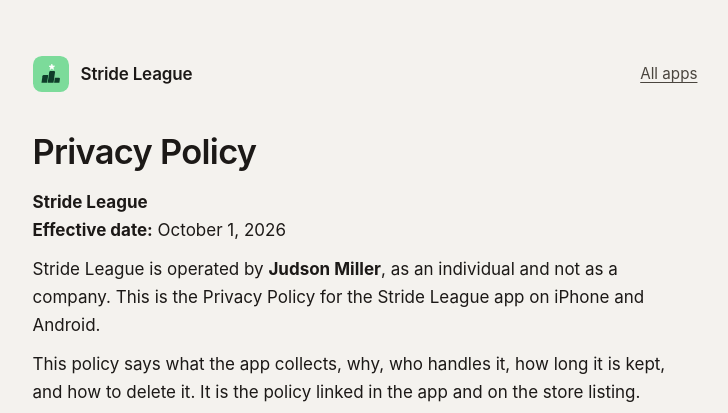
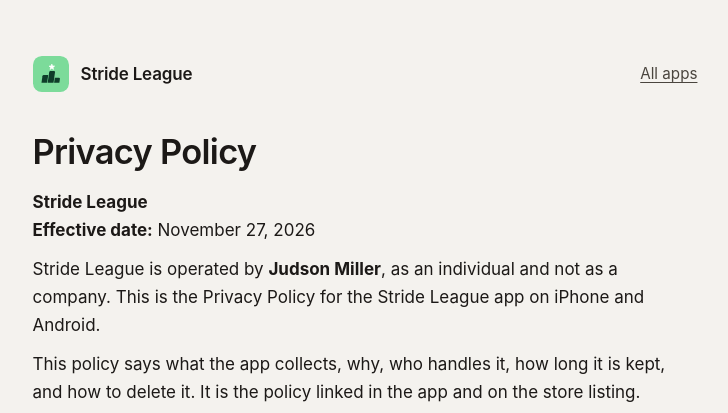
Before and after one commit to Koffeekinggamer/stride-league-legal, a Jekyll site: the page built from privacy.md, in a window 1280 px wide and 900 px high. Shown: the top 413 px of the window, without its empty margins (275-1003 px from the left). Built offline with Jekyll 4.4.1, drawn with Linux system fonts in a browser that asks for light colours.

Commit message:
Privacy: effective date November 27, 2026

```diff
--- a/privacy.md
+++ b/privacy.md
@@ -7,7 +7,7 @@ permalink: /privacy/
 # Privacy Policy
 
 **Stride League**
-**Effective date:** October 1, 2026
+**Effective date:** November 27, 2026
 
 Stride League is operated by **Judson Miller**, as an individual and not as a company. This is the Privacy Policy for the Stride League app on iPhone and Android.
 
```
